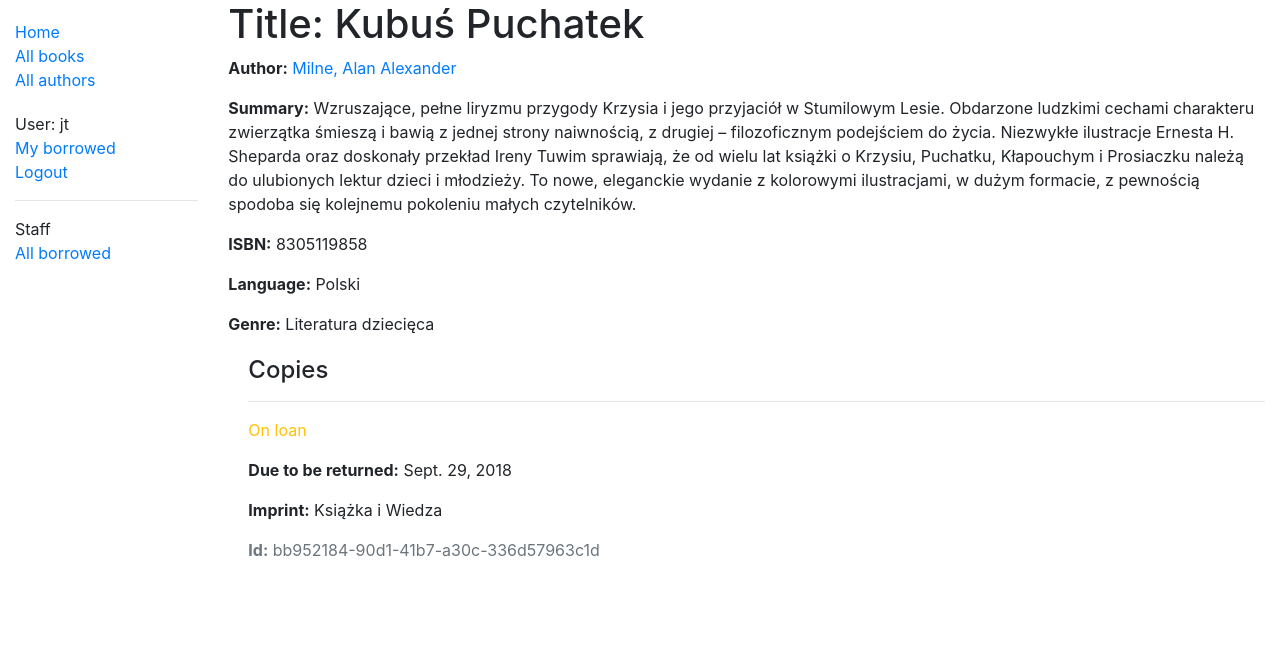
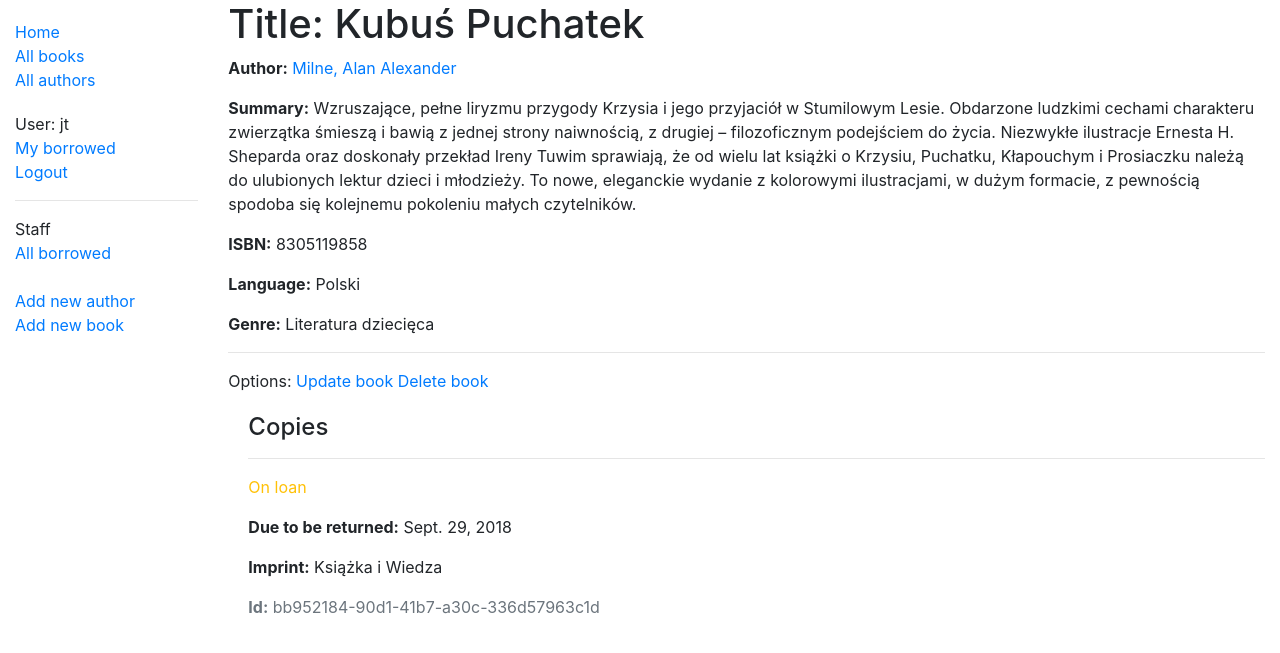
Before and after one commit to jtertil/library_app, a Django app: page /catalog/book/5 in a window 1280 px wide. Shown: the top 653 px of the page. Run offline with Django 3.2, Linux system fonts and the light colour scheme; a user stored in the database is signed in; data comes from the database, SQL or seed files in the repository; both versions use the stored data as it was after the commit; some libraries are stand-ins or nearby versions.

Commit message:
staff user interface upgrade (delete and update link)

```diff
--- a/catalog/templates/base_generic.html
+++ b/catalog/templates/base_generic.html
@@ -32,6 +32,9 @@
                 <hr>
                 Staff
                 <li><a href="{% url 'borrowed' %}">All borrowed</a></li>
+                <br>
+                <li><a href="{% url 'author_create' %}">Add new author</a></li>
+                <li><a href="{% url 'book_create' %}">Add new book</a></li>
             {% endif %}
         </ul>
       {% endblock %}
--- a/catalog/templates/catalog/author_detail.html
+++ b/catalog/templates/catalog/author_detail.html
@@ -5,6 +5,12 @@
 
   <p><strong>Date of birth:</strong> {{ author.date_of_birth }}</p>
   <p><strong>Date of death:</strong> {{ author.date_of_death }}</p>
+
+   {% if user.is_staff %}
+        <hr>
+          <p>Options: <a href="{% url 'author_update' author.pk %}">Update author</a>
+          <a href="{% url 'author_delete' author.pk %}">Delete author</a> </p>
+    {% endif %}
 
   <div style="margin-left:20px;margin-top:20px">
     <h4>Books:</h4>
--- a/catalog/templates/catalog/author_list.html
+++ b/catalog/templates/catalog/author_list.html
@@ -6,7 +6,7 @@
   <ul>
     {% for author in author_list %}
       <li>
-        <a href="{{ author.get_absolute_url }}"> {{ author }} </a>({% if author.date_of_birth %}{{author.date_of_birth}} {% endif %} - {% if author.date_of_death %} {{author.date_of_death}} {% endif %})
+        <a href="{{ author.get_absolute_url }}"> {{ author }} </a>({% if author.date_of_birth %}{{author.date_of_birth}} {% endif %} - {% if author.date_of_death %} {{author.date_of_death}}{% endif %})
       </li>
     {% endfor %}
   </ul>
--- a/catalog/templates/catalog/book_detail.html
+++ b/catalog/templates/catalog/book_detail.html
@@ -8,6 +8,12 @@
   <p><strong>ISBN:</strong> {{ book.isbn }}</p>
   <p><strong>Language:</strong> {% for language in book.language.all %} {{ language }}{% if not forloop.last %}, {% endif %}{% endfor %}</p>
   <p><strong>Genre:</strong> {% for genre in book.genre.all %} {{ genre }}{% if not forloop.last %}, {% endif %}{% endfor %}</p>
+
+   {% if user.is_staff %}
+        <hr>
+          <p>Options: <a href="{% url 'book_update' book.pk %}">Update book</a>
+          <a href="{% url 'book_delete' book.pk %}">Delete book</a> </p>
+    {% endif %}
 
   <div style="margin-left:20px;margin-top:20px">
     <h4>Copies</h4>
```
Also changed, not shown: db.sqlite3.
